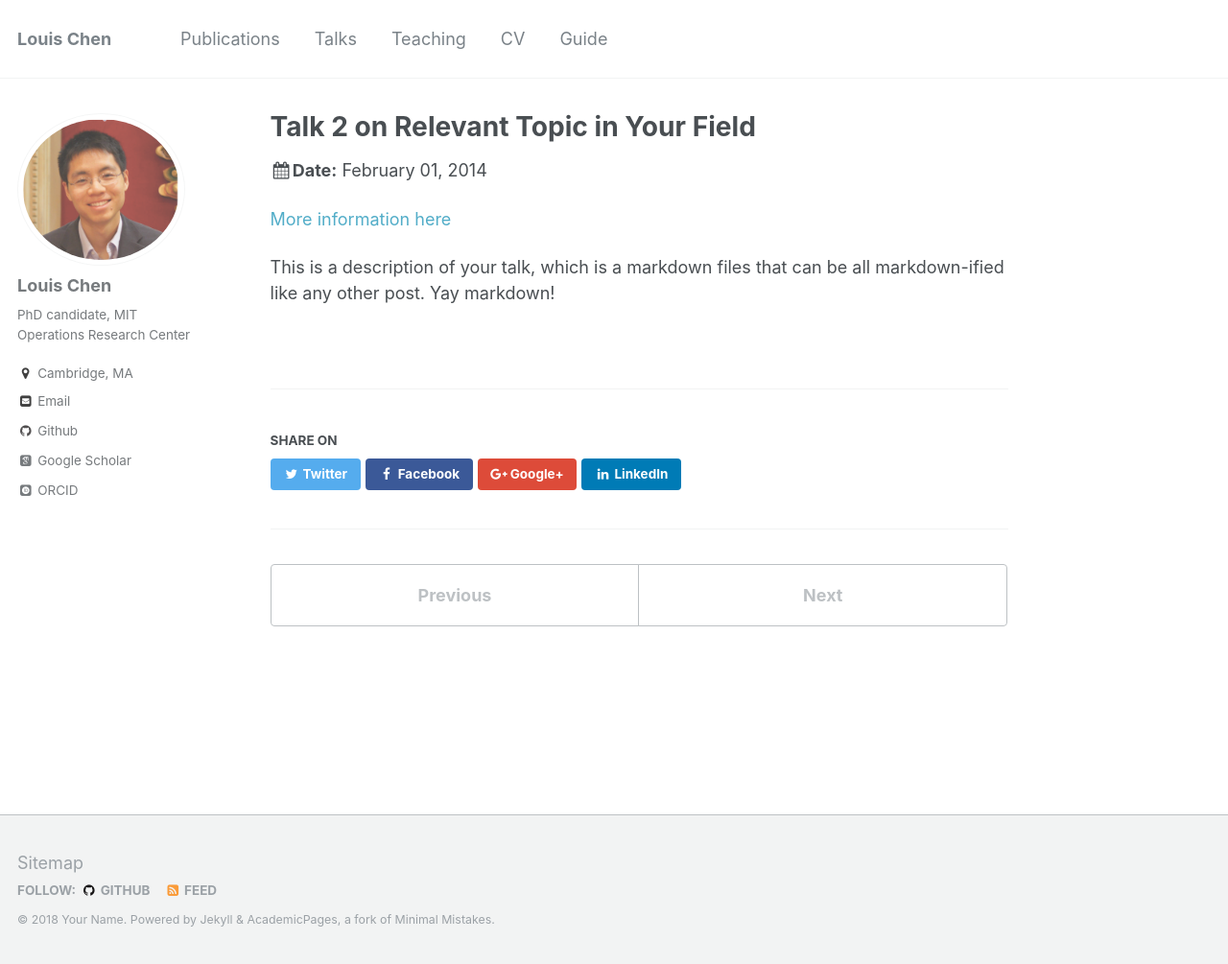
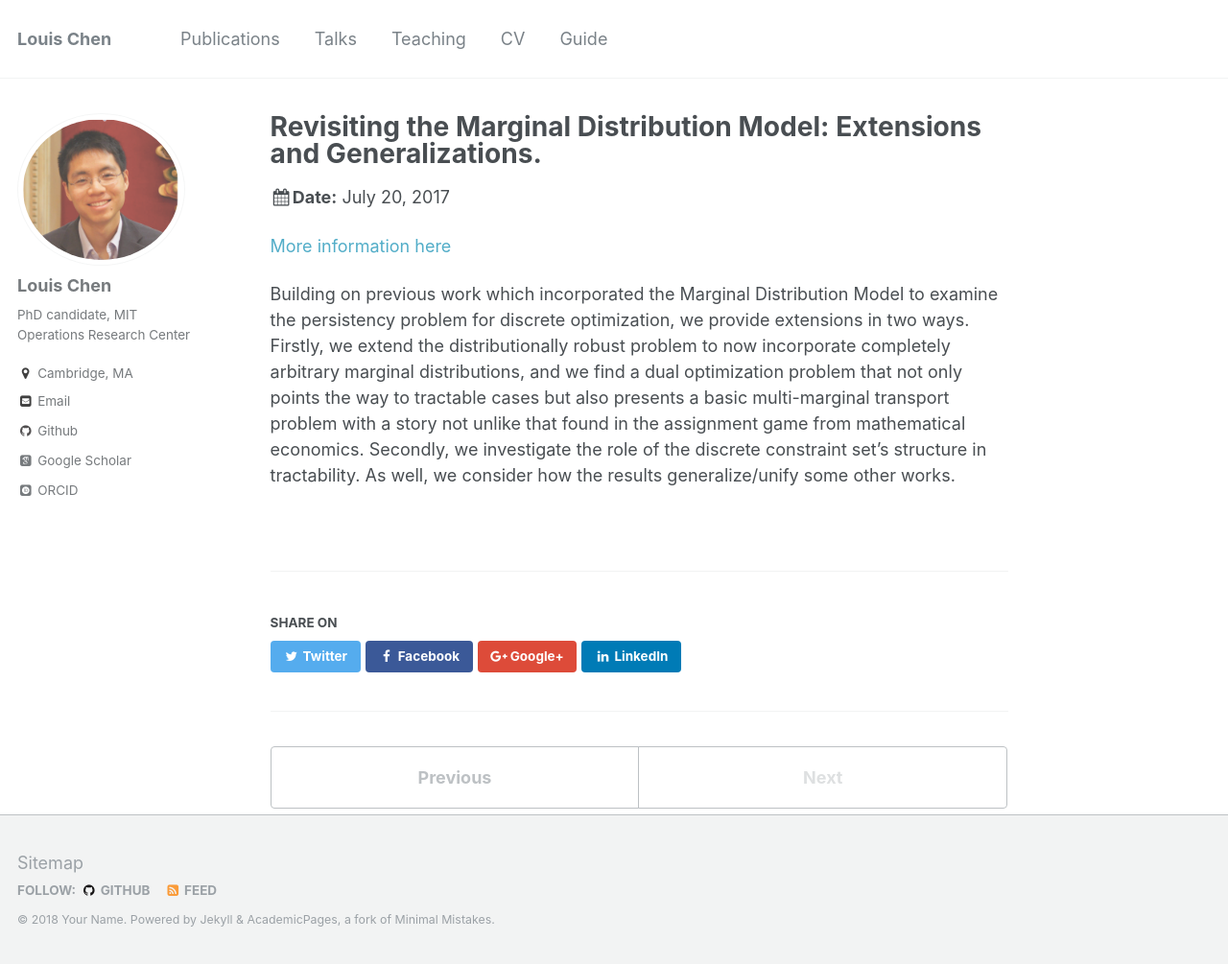
Before and after one commit to LouisLChen/LouisLChen.github.io, a Jekyll site: the page built from _talks/2014-02-01-talk-2.md, in a window 1280 px wide and 1005 px high. Shown: the whole window at 96% size. Built offline with Jekyll 4.4.1, drawn with Linux system fonts in a browser that asks for light colours; some web fonts are replaced.

Commit message:
Update 2014-02-01-talk-2.md

```diff
--- a/_talks/2014-02-01-talk-2.md
+++ b/_talks/2014-02-01-talk-2.md
@@ -1,13 +1,13 @@
 ---
-title: "Talk 2 on Relevant Topic in Your Field"
+title: "Revisiting the Marginal Distribution Model: Extensions and Generalizations."
 collection: talks
 type: "Talk"
-permalink: /talks/2014-02-01-talk-2
-venue: "London School of Testing"
-date: 2014-02-01
-location: "London, UK"
+permalink: /talks/2017-07-20-talk-2
+venue: "National University of Singapore"
+date: 2017-07-20
+location: "Singapore"
 ---
 
-[More information here](http://example2.com)
+[More information here](http://www.abstractsonline.com/pp8/#!/4471/presentation/3616)
 
-This is a description of your talk, which is a markdown files that can be all markdown-ified like any other post. Yay markdown!
+Building on previous work which incorporated the Marginal Distribution Model to examine the persistency problem for discrete optimization, we provide extensions in two ways. Firstly, we extend the distributionally robust problem to now incorporate completely arbitrary marginal distributions, and we find a dual optimization problem that not only points the way to tractable cases but also presents a basic multi-marginal transport problem with a story not unlike that found in the assignment game from mathematical economics. Secondly, we investigate the role of the discrete constraint set's structure in tractability. As well, we consider how the results generalize/unify some other works.
```
